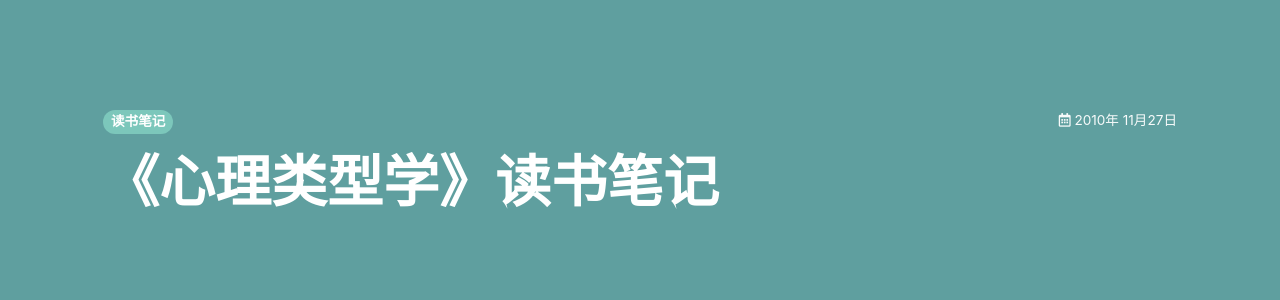
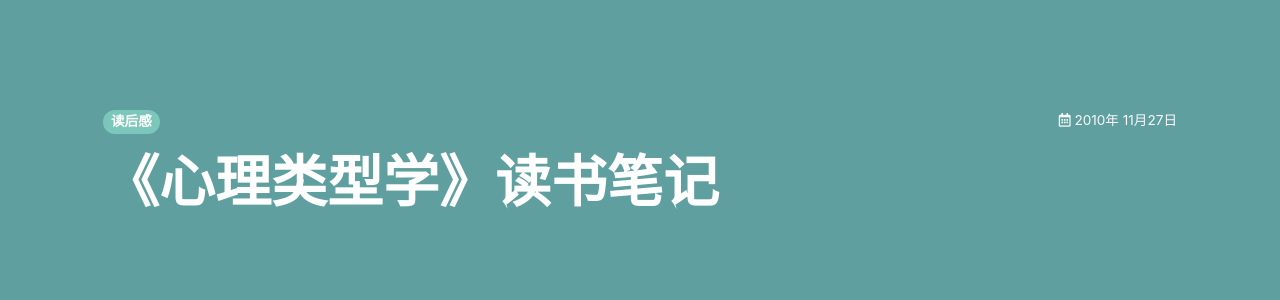
Before and after one commit to Muyao1010/muxxo.github.io, a Jekyll site: the page built from _posts/2010-11-27-xin-li-lei-xin-xue-du-hou-gan.md, in a window 1280 px wide and 900 px high. Shown: the part 149-449 px from the top of the window. Built offline with Jekyll 4.4.1, drawn with Linux system fonts in a browser that asks for light colours; nearby versions of some CDN libraries; comment, search, counter and statistics services are not loaded.

Commit message:
Update 2010-11-27-xin-li-lei-xin-xue-du-hou-gan.md

```diff
--- a/_posts/2010-11-27-xin-li-lei-xin-xue-du-hou-gan.md
+++ b/_posts/2010-11-27-xin-li-lei-xin-xue-du-hou-gan.md
@@ -1,8 +1,8 @@
 ---
 layout: article
 title: 《心理类型学》读书笔记
-tag: 读书笔记
-key: xinlileixin20101127
+tag: 读后感
+key: xl20101127
 mode: immersive
 header:
   theme: dark
```
